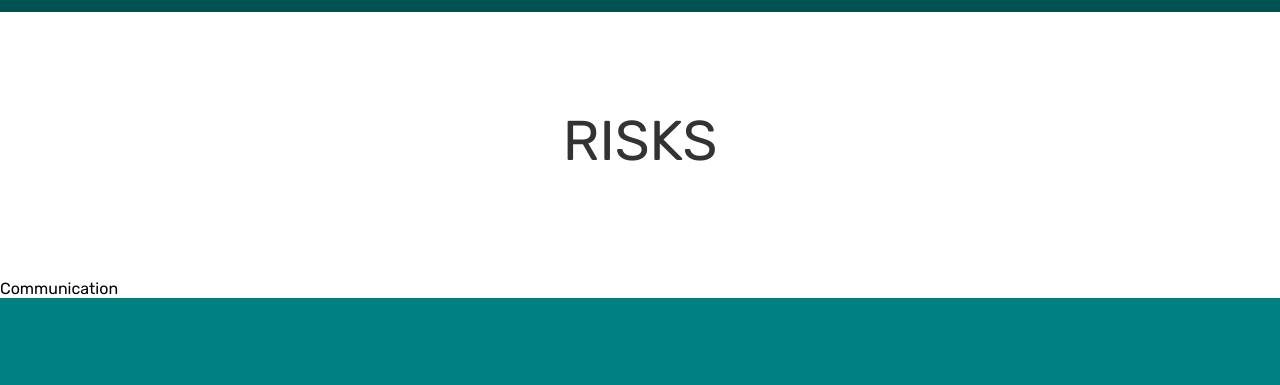
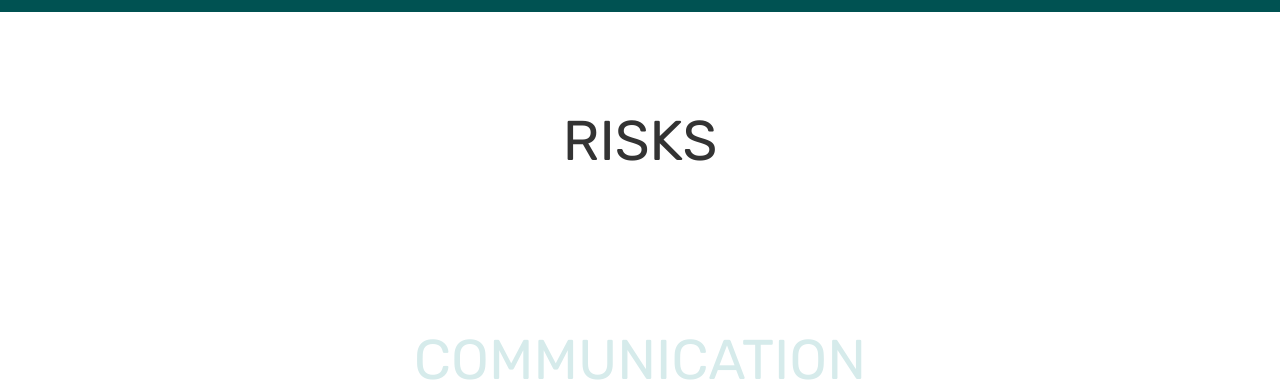
Before and after one commit to JamieRMIT/Assessment3, a plain HTML site: page project.html in a window 1280 px wide. Shown: the part 2616-3001 px from the top of the page. Drawn offline with Linux system fonts and the light colour scheme.

Commit message:
Fixed issue with code where Communication lost class=

```diff
--- a/project.html
+++ b/project.html
@@ -114,7 +114,7 @@
                 <!-- To be filled by Jamie -->
 
             </div>
-            <div id="Communication"h1-4 text-uppercase text-snow text-center ptb3">Communication</h1>
+            <div id="Communication" class="h1-4 text-uppercase text-snow text-center ptb3">Communication</h1>
                 <!-- Description Map -->
                 <!-- To be filled by -->
 
```
